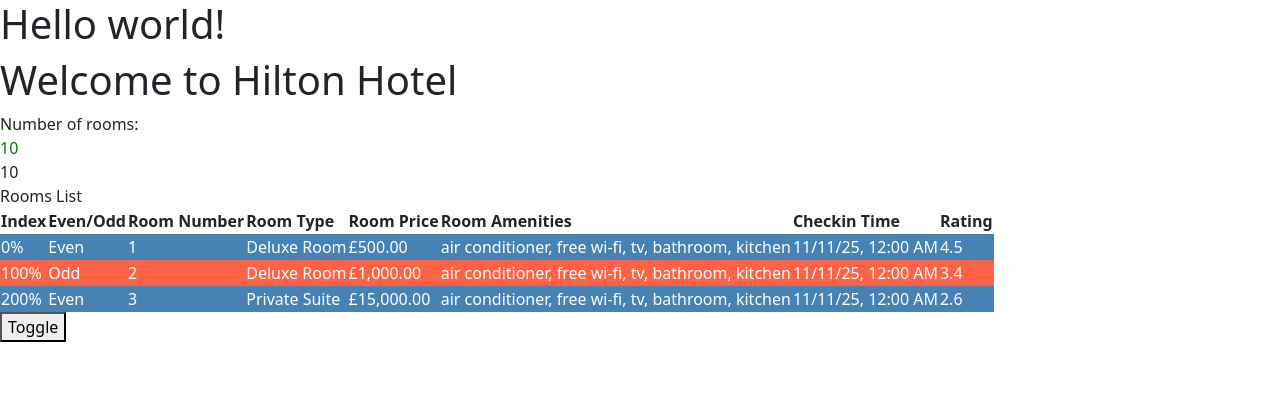
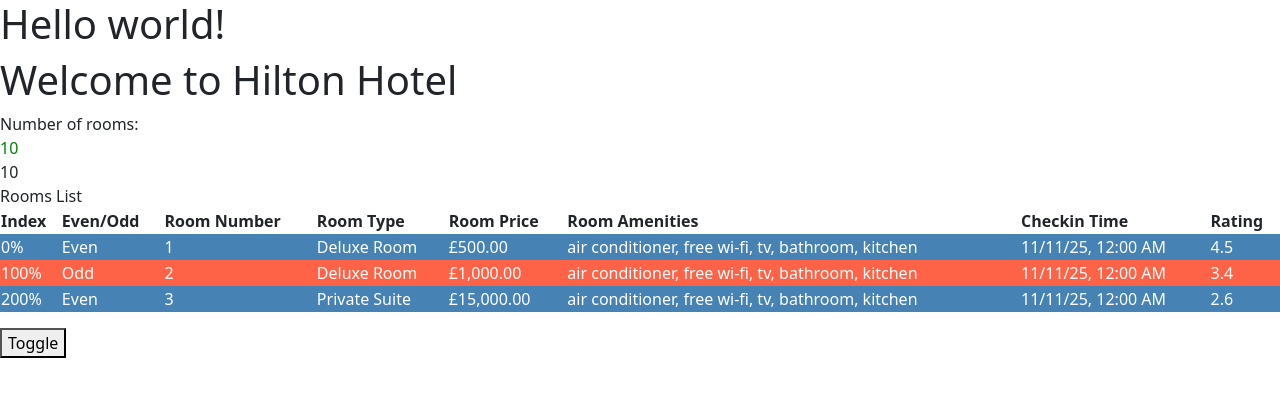
Before and after one commit to daisygith/HotelinventoryApp, an Angular app: page / in a window 1280 px wide. Shown: the top 396 px of the page. Built offline with nearby package versions, Linux system fonts and the light colour scheme.

Commit message:
add bootstrap properties

```diff
--- a/angular.json
+++ b/angular.json
@@ -30,7 +30,8 @@
               "src/assets"
             ],
             "styles": [
-              "src/styles.scss"
+              "src/styles.scss",
+              "node_modules/bootstrap/dist/css/bootstrap.min.css"
             ],
             "scripts": [],
             "server": "src/main.server.ts",
--- a/src/app/rooms/rooms.component.html
+++ b/src/app/rooms/rooms.component.html
@@ -13,7 +13,7 @@
 <div *ngIf="rooms.availableRooms > 0">
   Rooms List
 <!--  {{roomList}}-->
-  <table>
+  <table class="table">
     <tr>
       <th>Index</th>
       <th>Even/Odd</th>
--- a/src/styles.scss
+++ b/src/styles.scss
@@ -2,3 +2,5 @@
 
 /* Importing Bootstrap SCSS file. */
 @import 'bootstrap/scss/bootstrap';
+
+//@import 'bootstrap/dist/css/bootstrap.min.css';
```
